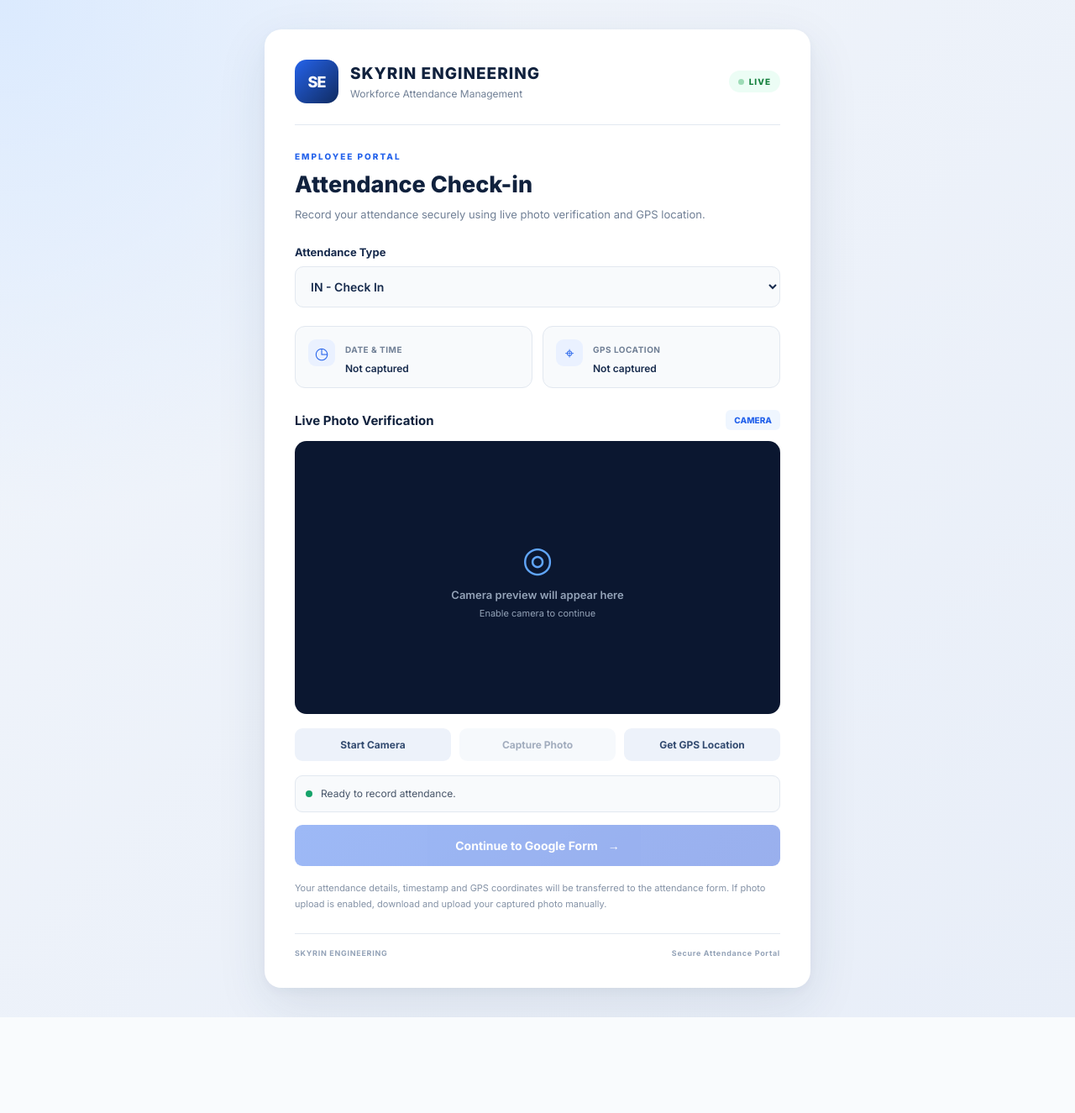
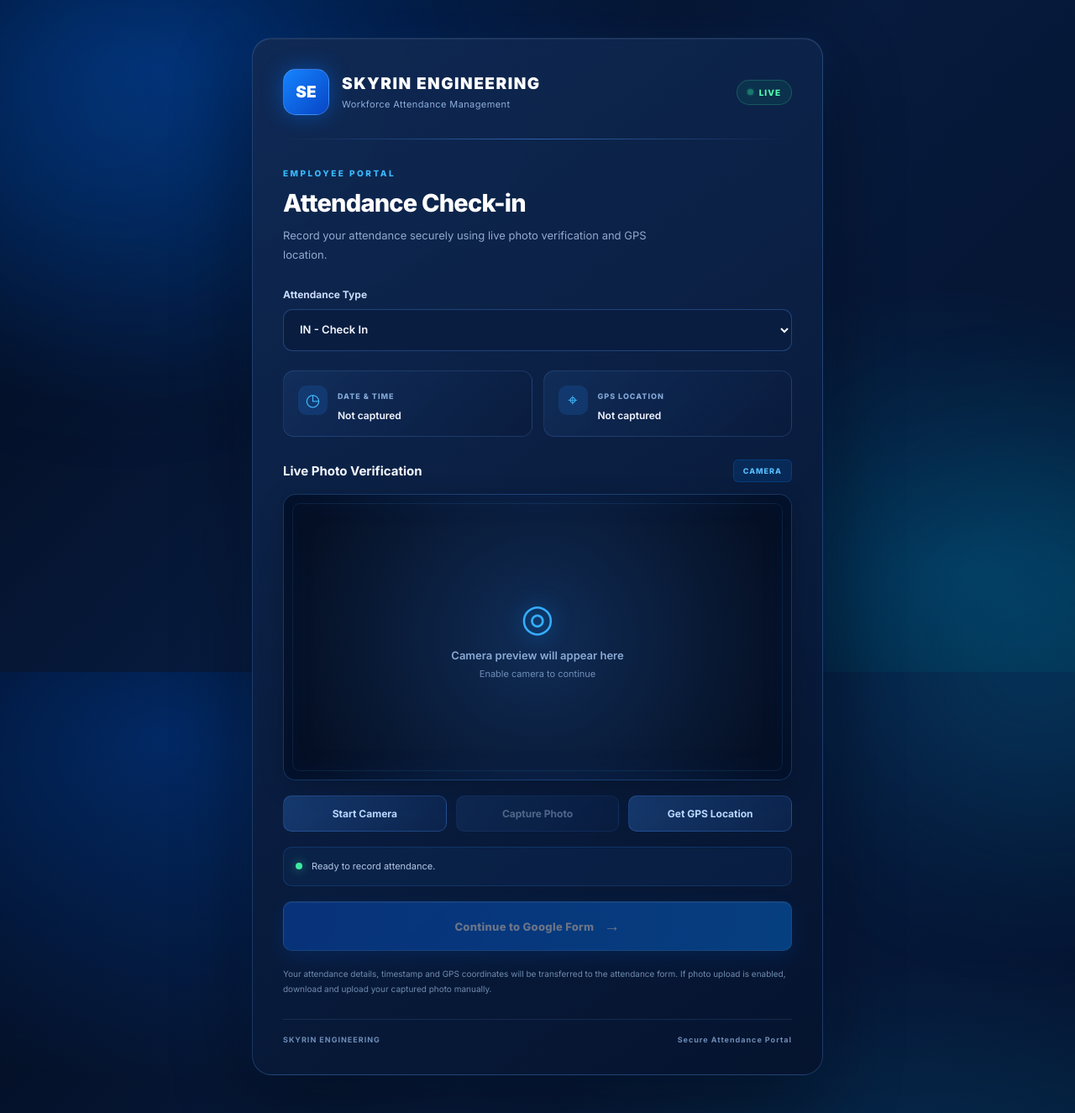
Before and after one commit to vishwasarve-cmd/attendance-portal, a Flask app: page / in a window 1280 px wide. Shown: the whole page at 84% size. Before the commit the page ends 1211 px from the top, so only its background shows below. Run offline with Flask 3, Linux system fonts and the light colour scheme.

Commit message:
Update style.css

```diff
--- a/static/style.css
+++ b/static/style.css
@@ -1,21 +1,15 @@
 
-/* =====================================
-   SKYRIN ENGINEERING
-   Attendance Management System
-===================================== */
-
-@import url('https://fonts.googleapis.com/css2?family=Inter:wght@400;500;600;700;800&display=swap');
+@import url('https://fonts.googleapis.com/css2?family=Inter:wght@400;500;600;700;800;900&display=swap');
 
 :root {
-    --primary: #2563eb;
-    --primary-dark: #1d4ed8;
-    --navy: #10213d;
-    --background: #f1f5fb;
-    --text: #172b4d;
-    --muted: #718096;
-    --border: #e2e8f0;
-    --white: #ffffff;
-    --success: #16a36a;
+    --blue: #287bff;
+    --electric: #00a6ff;
+    --cyan: #39d9ff;
+    --navy: #030b1c;
+    --panel: rgba(12, 31, 65, 0.88);
+    --border: rgba(105, 164, 255, 0.18);
+    --white: #f4f8ff;
+    --muted: #8fa9ce;
 }
 
 * {
@@ -30,59 +24,126 @@
 
 body {
     min-height: 100vh;
+    font-family: 'Inter', sans-serif;
+    color: var(--white);
+    overflow-x: hidden;
+
     background:
-        radial-gradient(circle at top left, #dbeafe 0, transparent 35%),
-        linear-gradient(135deg, #f1f5fb, #e8eef8);
+        radial-gradient(ellipse at 15% 10%, rgba(0, 105, 255, .30), transparent 40%),
+        radial-gradient(ellipse at 90% 85%, rgba(0, 190, 255, .17), transparent 35%),
+        linear-gradient(135deg, #020817, #071b3e 50%, #04112b);
 
-    font-family: 'Inter', sans-serif;
-    color: var(--text);
+    background-attachment: fixed;
 }
+
+/* Animated background lighting */
+
+body::before,
+body::after {
+    content: "";
+    position: fixed;
+    width: 350px;
+    height: 350px;
+    border-radius: 50%;
+    filter: blur(100px);
+    opacity: .17;
+    pointer-events: none;
+    z-index: -1;
+    animation: floatingGlow 9s ease-in-out infinite alternate;
+}
+
+body::before {
+    background: #087cff;
+    top: -100px;
+    left: -100px;
+}
+
+body::after {
+    background: #00c8ff;
+    bottom: -120px;
+    right: -100px;
+    animation-delay: 2s;
+}
+
+@keyframes floatingGlow {
+    from {
+        transform: translate(0, 0) scale(1);
+    }
+    to {
+        transform: translate(70px, 60px) scale(1.3);
+    }
+}
+
+/* Main layout */
 
 .main-container {
     min-height: 100vh;
     display: flex;
     justify-content: center;
     align-items: center;
-    padding: 35px 18px;
+    padding: 45px 18px;
 }
 
 .card {
     width: 100%;
-    max-width: 650px;
-    background: var(--white);
-    padding: 35px;
-    border-radius: 20px;
+    max-width: 680px;
+    padding: 36px;
 
-    border: 1px solid rgba(255,255,255,.8);
+    background: linear-gradient(
+        145deg,
+        rgba(16, 42, 84, .94),
+        rgba(5, 19, 46, .96)
+    );
+
+    border: 1px solid rgba(99, 169, 255, .24);
+    border-radius: 23px;
 
     box-shadow:
-        0 20px 60px rgba(30, 55, 90, .10),
-        0 4px 12px rgba(30, 55, 90, .04);
+        0 30px 90px rgba(0, 0, 0, .48),
+        0 0 45px rgba(0, 113, 255, .10),
+        inset 0 1px rgba(255,255,255,.07);
 
-    animation: fadeIn .6s ease;
+    backdrop-filter: blur(22px);
+
+    animation: cardAppear .8s ease;
 }
 
-/* COMPANY HEADER */
+@keyframes cardAppear {
+    from {
+        opacity: 0;
+        transform: translateY(25px) scale(.98);
+    }
+    to {
+        opacity: 1;
+        transform: translateY(0) scale(1);
+    }
+}
+
+/* Company branding */
 
 .brand-header {
     display: flex;
     align-items: center;
-    gap: 14px;
+    gap: 15px;
 }
 
 .brand-icon {
-    width: 52px;
-    height: 52px;
+    width: 55px;
+    height: 55px;
+    flex-shrink: 0;
+
     display: grid;
     place-items: center;
 
-    background: linear-gradient(135deg, #2563eb, #102b60);
+    background: linear-gradient(135deg, #1684ff, #0645c5);
+    border: 1px solid rgba(255,255,255,.2);
+    border-radius: 15px;
+
     color: white;
+    font-size: 19px;
+    font-weight: 900;
 
-    border-radius: 14px;
-    font-size: 18px;
-    font-weight: 800;
-    letter-spacing: -1px;
+    box-shadow: 0 0 25px rgba(0, 115, 255, .45);
 }
 
 .brand-info {
@@ -90,111 +151,133 @@ body {
 }
 
 .brand-info h1 {
-    color: var(--navy);
     font-size: 19px;
-    font-weight: 800;
-    letter-spacing: 1px;
+    font-weight: 900;
+    letter-spacing: 1.5px;
+    color: #fff;
 }
 
 .brand-info p {
-    color: var(--muted);
-    font-size: 12px;
-    margin-top: 5px;
+    margin-top: 6px;
+    font-size: 11px;
+    color: #8daedb;
+    letter-spacing: .4px;
 }
 
 .live-badge {
-    background: #ecfdf5;
-    color: #15803d;
-    padding: 7px 11px;
+    display: flex;
+    align-items: center;
+    gap: 7px;
+
+    padding: 8px 12px;
     border-radius: 30px;
+
+    color: #54ffb0;
+    background: rgba(16, 185, 129, .10);
+    border: 1px solid rgba(52, 211, 153, .25);
+
     font-size: 10px;
     font-weight: 800;
     letter-spacing: 1px;
-
-    display: flex;
-    align-items: center;
-    gap: 6px;
 }
 
 .live-dot {
     width: 7px;
     height: 7px;
-    background: #16a34a;
+    background: #35f5a2;
     border-radius: 50%;
+    box-shadow: 0 0 12px #35f5a2;
     animation: pulse 1.5s infinite;
+}
+
+@keyframes pulse {
+    50% {
+        opacity: .35;
+        box-shadow: 0 0 3px #35f5a2;
+    }
 }
 
 .section-divider {
     height: 1px;
-    background: var(--border);
-    margin: 25px 0;
+    margin: 28px 0;
+    background: linear-gradient(
+        90deg,
+        transparent,
+        rgba(73, 151, 255, .55),
+        transparent
+    );
 }
 
-/* PAGE HEADING */
+/* Heading */
 
 .page-heading {
-    margin-bottom: 26px;
+    margin-bottom: 27px;
 }
 
 .eyebrow {
-    color: var(--primary);
+    color: #39baff;
     font-size: 10px;
     font-weight: 800;
-    letter-spacing: 2px;
+    letter-spacing: 2.5px;
 }
 
 .page-heading h2 {
-    font-size: 27px;
+    margin-top: 10px;
+    font-size: 29px;
     font-weight: 800;
-    color: var(--navy);
-    margin-top: 9px;
+    letter-spacing: -.8px;
+    color: #fff;
 }
 
 .page-heading p {
-    color: var(--muted);
+    margin-top: 10px;
+    max-width: 480px;
+    color: #91a9cc;
     font-size: 13px;
-    line-height: 1.7;
-    margin-top: 8px;
+    line-height: 1.8;
 }
 
-/* FORM */
+/* Form */
 
 .form-section label {
     display: block;
-    font-size: 13px;
+    margin-bottom: 10px;
+    font-size: 12px;
     font-weight: 700;
-    margin-bottom: 9px;
+    color: #c8dcfa;
 }
 
 select {
     width: 100%;
-    padding: 14px;
-    background: #f8fafc;
-    color: var(--text);
+    padding: 15px;
 
-    border: 1px solid var(--border);
-    border-radius: 10px;
+    color: #f4f8ff;
+    background: #091d40;
 
-    font-size: 14px;
+    border: 1px solid rgba(91, 153, 255, .30);
+    border-radius: 11px;
+
     font-family: inherit;
+    font-size: 13px;
     font-weight: 600;
 
     outline: none;
-    transition: .25s;
+    transition: .3s;
+    color-scheme: dark;
 }
 
 select:focus {
-    border-color: var(--primary);
-    box-shadow: 0 0 0 3px rgba(37,99,235,.10);
+    border-color: #239aff;
+    box-shadow: 0 0 0 4px rgba(35, 154, 255, .13);
 }
 
-/* DETAILS */
+/* Information cards */
 
 .details {
     display: grid;
     grid-template-columns: 1fr 1fr;
-    gap: 12px;
-    margin: 22px 0;
+    gap: 13px;
+    margin: 23px 0;
 }
 
 .detail-item {
@@ -202,62 +285,82 @@ select:focus {
     align-items: flex-start;
     gap: 12px;
 
-    padding: 15px;
-    background: #f8fafc;
+    padding: 17px;
+
+    background: linear-gradient(
+        135deg,
+        rgba(32, 76, 139, .28),
+        rgba(9, 27, 59, .55)
+    );
+
     border: 1px solid var(--border);
-    border-radius: 12px;
+    border-radius: 13px;
+
+    transition: .3s;
+}
+
+.detail-item:hover {
+    transform: translateY(-4px);
+    border-color: rgba(43, 159, 255, .6);
+    box-shadow: 0 8px 25px rgba(0, 99, 255, .12);
 }
 
 .detail-icon {
-    width: 32px;
-    height: 32px;
+    width: 35px;
+    height: 35px;
     flex-shrink: 0;
 
     display: grid;
     place-items: center;
 
-    background: #eaf1ff;
-    color: var(--primary);
-    border-radius: 9px;
-    font-size: 19px;
+    border-radius: 10px;
+    background: rgba(35, 139, 255, .16);
+    color: #45bdff;
+    font-size: 20px;
 }
 
 .detail-label {
-    color: var(--muted);
-    font-size: 10px;
-    font-weight: 700;
+    color: #82a6d4;
+    font-size: 9px;
+    font-weight: 800;
+    letter-spacing: 1px;
     text-transform: uppercase;
-    letter-spacing: .5px;
 }
 
 .detail-item p {
-    margin-top: 7px;
+    margin-top: 8px;
+    color: #f1f6ff;
     font-size: 12px;
     font-weight: 600;
     overflow-wrap: anywhere;
 }
 
-/* CAMERA */
+/* Camera section */
 
 .camera-heading {
     display: flex;
     justify-content: space-between;
     align-items: center;
-    margin: 26px 0 13px;
+    margin: 27px 0 14px;
 }
 
 .camera-heading h3 {
     font-size: 15px;
-    color: var(--navy);
+    font-weight: 700;
+    color: #f4f8ff;
 }
 
 .camera-tag {
-    font-size: 10px;
+    padding: 7px 11px;
+    border-radius: 6px;
+
+    color: #55bdff;
+    background: rgba(0, 132, 255, .13);
+    border: 1px solid rgba(0, 132, 255, .22);
+
+    font-size: 9px;
     font-weight: 800;
-    color: var(--primary);
-    background: #eff6ff;
-    padding: 6px 10px;
-    border-radius: 6px;
+    letter-spacing: 1px;
 }
 
 .camera-wrap {
@@ -265,25 +368,44 @@ select:focus {
     aspect-ratio: 16 / 9;
     position: relative;
 
-    background: #0b1730;
-    border-radius: 14px;
-    overflow: hidden;
-
     display: grid;
     place-items: center;
+
+    overflow: hidden;
+    border-radius: 15px;
+
+    background:
+        radial-gradient(circle at center, #102c56, #030b1c);
+
+    border: 1px solid rgba(62, 153, 255, .30);
+
+    box-shadow:
+        inset 0 0 40px rgba(0, 94, 255, .10),
+        0 8px 30px rgba(0, 0, 0, .20);
+}
+
+.camera-wrap::before {
+    content: "";
+    position: absolute;
+    inset: 10px;
+    border: 1px solid rgba(64, 160, 255, .12);
+    border-radius: 9px;
+    pointer-events: none;
+    z-index: 3;
 }
 
 .camera-placeholder {
     position: absolute;
     text-align: center;
-    color: #94a3b8;
+    color: #8aabd5;
     pointer-events: none;
 }
 
 .camera-symbol {
-    font-size: 42px;
-    color: #60a5fa;
+    font-size: 45px;
+    color: #35adff;
     margin-bottom: 10px;
+    text-shadow: 0 0 25px rgba(0, 151, 255, .6);
 }
 
 .camera-placeholder p {
@@ -293,8 +415,9 @@ select:focus {
 
 .camera-placeholder span {
     display: block;
+    margin-top: 7px;
+    color: #6e8eb9;
     font-size: 11px;
-    margin-top: 7px;
 }
 
 video,
@@ -306,122 +429,164 @@ video,
     z-index: 2;
 }
 
-/* BUTTONS */
+/* Action buttons */
 
 .actions {
     display: flex;
     flex-wrap: wrap;
-    gap: 10px;
-    margin: 17px 0;
+    gap: 11px;
+    margin: 18px 0;
 }
 
 button {
-    border: none;
-    border-radius: 9px;
-    padding: 12px 16px;
+    padding: 13px 17px;
+    border: 1px solid transparent;
+    border-radius: 10px;
 
     font-family: inherit;
     font-size: 12px;
     font-weight: 700;
 
     cursor: pointer;
-    transition: all .25s ease;
+    transition: all .3s ease;
 }
 
 .actions button {
-    background: #edf2fa;
-    color: #334b70;
     flex: 1;
-    min-width: 125px;
+    min-width: 130px;
+
+    color: #b9d8ff;
+    background: linear-gradient(
+        135deg,
+        rgba(30, 75, 139, .65),
+        rgba(12, 37, 79, .85)
+    );
+
+    border-color: rgba(78, 149, 255, .25);
 }
 
 .actions button:hover:not(:disabled) {
-    background: #dce8ff;
-    color: var(--primary-dark);
-    transform: translateY(-2px);
+    color: white;
+    background: linear-gradient(135deg, #1679ed, #0953bd);
+    border-color: #3daaff;
+
+    transform: translateY(-3px);
+
+    box-shadow: 0 7px 22px rgba(0, 112, 255, .28);
 }
 
 button:disabled {
-    opacity: .45;
+    opacity: .4;
     cursor: not-allowed;
 }
 
-/* STATUS */
+/* Status */
 
 .status-box {
     display: flex;
     align-items: center;
-    gap: 10px;
+    gap: 11px;
 
-    background: #f8fafc;
-    border: 1px solid var(--border);
-    border-radius: 9px;
+    margin: 18px 0;
+    padding: 14px;
 
-    padding: 12px;
-    margin: 15px 0;
+    border: 1px solid rgba(57, 144, 255, .18);
+    border-radius: 10px;
+
+    background: rgba(16, 48, 94, .35);
 }
 
 .status-indicator {
     width: 8px;
     height: 8px;
-    background: var(--success);
+    flex-shrink: 0;
+
     border-radius: 50%;
-    flex-shrink: 0;
+    background: #3de9a1;
+    box-shadow: 0 0 12px rgba(61, 233, 161, .6);
 }
 
 .status {
-    font-size: 12px;
-    color: #475569;
-    line-height: 1.5;
+    color: #b2c8e6;
+    font-size: 11px;
+    line-height: 1.6;
 }
 
-/* CONTINUE BUTTON */
+/* Primary button */
 
 button.primary {
     width: 100%;
-    padding: 16px;
+    padding: 17px;
 
     display: flex;
     justify-content: center;
     align-items: center;
     gap: 12px;
 
-    background: linear-gradient(135deg, #2563eb, #1d4ed8);
     color: white;
 
-    font-size: 14px;
-    font-weight: 700;
+    background: linear-gradient(
+        110deg,
+        #0754d6,
+        #087ff5,
+        #00a9e8
+    );
 
-    box-shadow: 0 6px 16px rgba(37,99,235,.2);
+    background-size: 200% 100%;
+
+    border: 1px solid rgba(120, 205, 255, .35);
+
+    font-size: 13px;
+    font-weight: 800;
+    letter-spacing: .3px;
+
+    box-shadow:
+        0 8px 25px rgba(0, 108, 255, .30),
+        inset 0 1px rgba(255,255,255,.15);
 }
 
 button.primary:hover:not(:disabled) {
-    background: linear-gradient(135deg, #1d4ed8, #163da8);
-    transform: translateY(-2px);
-    box-shadow: 0 9px 20px rgba(37,99,235,.25);
+    background-position: 100% 0;
+    transform: translateY(-3px);
+
+    box-shadow:
+        0 12px 32px rgba(0, 130, 255, .42),
+        0 0 20px rgba(0, 174, 255, .15);
 }
 
-button.primary:disabled {
-    box-shadow: none;
+button.primary span {
+    font-size: 19px;
+    transition: transform .3s;
 }
 
-/* PHOTO DOWNLOAD */
+button.primary:hover:not(:disabled) span {
+    transform: translateX(5px);
+}
+
+/* Download photo */
 
 #downloadPhoto {
     display: inline-block;
-    margin-top: 15px;
-    color: var(--primary);
+    margin-top: 14px;
+
+    color: #4bbdff;
     font-size: 12px;
     font-weight: 700;
+    text-decoration: none;
 }
 
-/* FOOTER */
+#downloadPhoto:hover {
+    color: white;
+    text-decoration: underline;
+}
+
+/* Footer */
 
 .hint {
-    color: #8492a6;
-    font-size: 11px;
-    line-height: 1.7;
-    margin-top: 17px;
+    margin-top: 18px;
+    color: #708caf;
+    font-size: 10px;
+    line-height: 1.8;
 }
 
 footer {
@@ -429,67 +594,46 @@ footer {
     justify-content: space-between;
     gap: 10px;
 
-    border-top: 1px solid var(--border);
-    margin-top: 25px;
-    padding-top: 17px;
+    margin-top: 27px;
+    padding-top: 18px;
 
-    color: #94a3b8;
+    border-top: 1px solid rgba(103, 153, 220, .16);
+
+    color: #6e8db7;
     font-size: 9px;
     font-weight: 700;
-    letter-spacing: .7px;
+    letter-spacing: 1px;
 }
 
-/* ANIMATIONS */
-
-@keyframes fadeIn {
-    from {
-        opacity: 0;
-        transform: translateY(15px);
-    }
-    to {
-        opacity: 1;
-        transform: translateY(0);
-    }
-}
-
-@keyframes pulse {
-    0%, 100% {
-        opacity: 1;
-    }
-    50% {
-        opacity: .35;
-    }
-}
-
-/* MOBILE RESPONSIVENESS */
+/* Responsive design */
 
 @media (max-width: 550px) {
-
     .main-container {
-        padding: 15px 10px;
+        padding: 18px 11px;
     }
 
     .card {
-        padding: 22px 17px;
-        border-radius: 15px;
+        padding: 23px 17px;
+        border-radius: 17px;
     }
 
     .brand-info h1 {
-        font-size: 15px;
+        font-size: 14px;
     }
 
     .brand-icon {
         width: 43px;
         height: 43px;
+        font-size: 15px;
     }
 
     .live-badge {
-        font-size: 9px;
         padding: 6px 8px;
+        font-size: 8px;
     }
 
     .page-heading h2 {
-        font-size: 23px;
+        font-size: 24px;
     }
 
     .details {
@@ -509,3 +653,12 @@ footer {
         text-align: center;
     }
 }
+
+@media (prefers-reduced-motion: reduce) {
+    *,
+    *::before,
+    *::after {
+        animation-duration: .01ms !important;
+        transition-duration: .01ms !important;
+    }
+}
```
